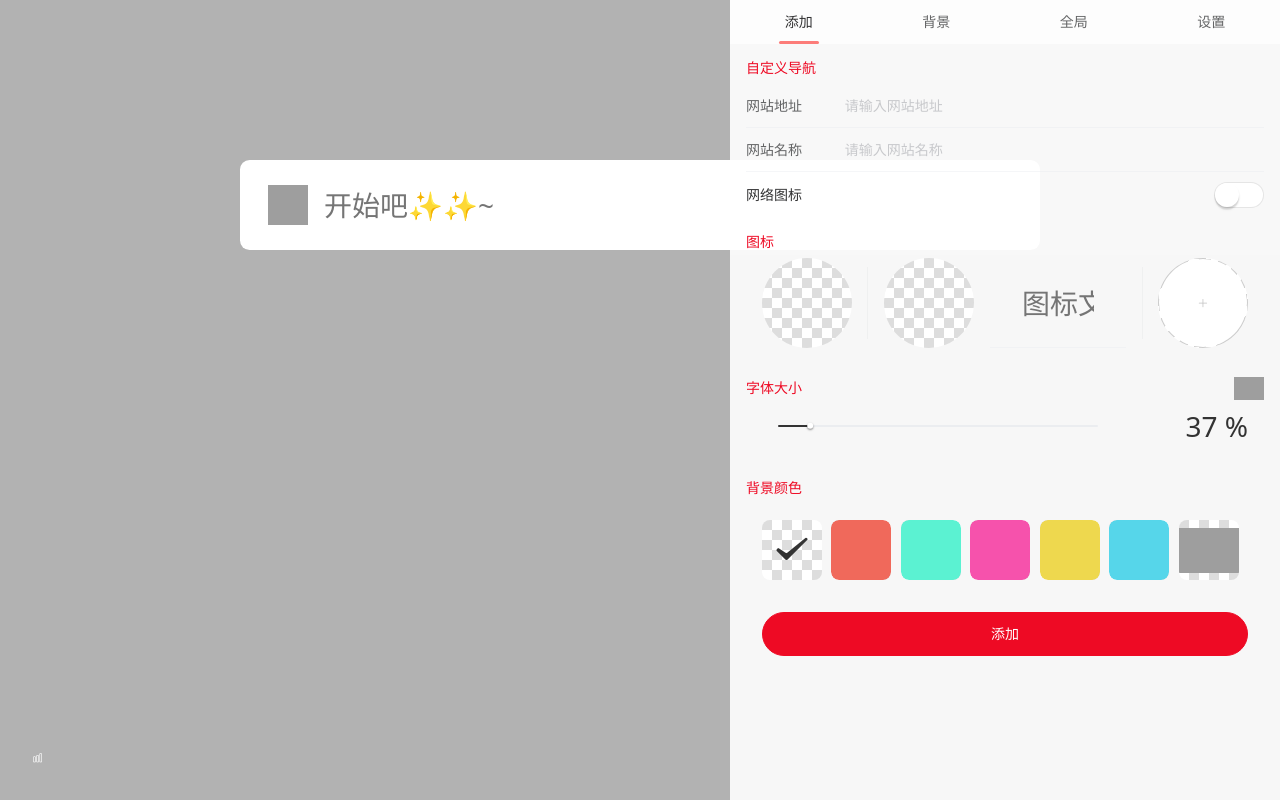
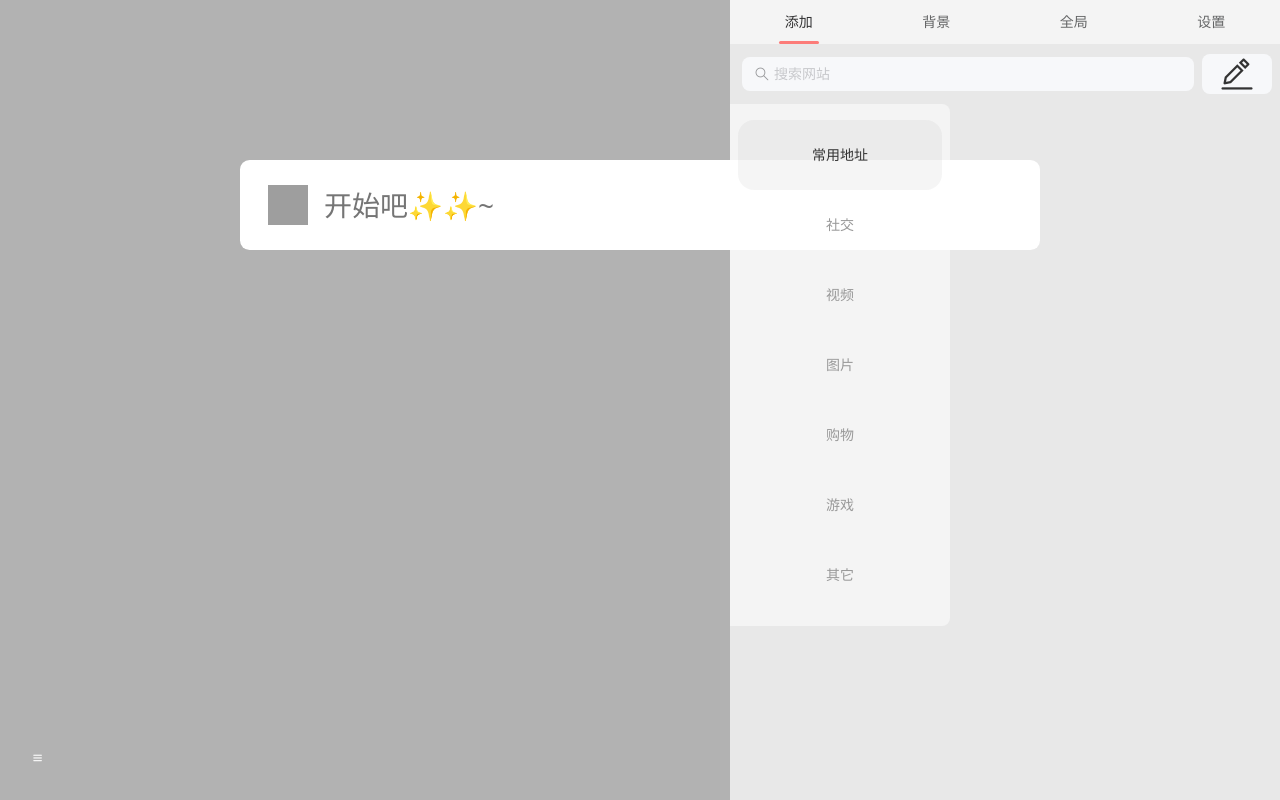
Before and after one commit to Rxdey/navigate-page, a Vue app: page / in a window 1280 px wide. Both pictures are taken after a click on the icon 37 px from the left and 757 px from the top of the page. Built offline with nearby package versions, Linux system fonts and the light colour scheme; grey boxes are pictures that could not be loaded; a small style sheet from the web is missing.

Commit message:
✨ feat(快捷导航): 增加内置快捷导航(未完成)

```diff
--- /dev/null
+++ b/src/conf/shortcutMenu.ts
@@ -0,0 +1,46 @@
+export const shortcutMenuNavList = [
+  {
+    tag: 1,
+    title: '常用地址',
+    icon: '',
+    disabled: 0,
+  },
+  {
+    tag: 2,
+    title: '社交',
+    icon: '',
+    disabled: 0,
+  },
+  {
+    tag: 3,
+    title: '视频',
+    icon: '',
+    disabled: 0,
+  },
+  {
+    tag: 4,
+    title: '图片',
+    icon: '',
+    disabled: 0,
+  },
+  {
+    tag: 5,
+    title: '购物',
+    icon: '',
+    disabled: 0,
+  },
+  {
+    tag: 6,
+    title: '游戏',
+    icon: '',
+    disabled: 0,
+  },
+  {
+    tag: 7,
+    title: '其它',
+    icon: '',
+    disabled: 0,
+  },
+];
+
+export const shortcutMenuList = [];
--- a/src/container/Setting/Setting.vue
+++ b/src/container/Setting/Setting.vue
@@ -1,11 +1,11 @@
 <template>
   <section class="setting-button">
-    <van-icon name="bar-chart-o" size=".7rem" color="#fff" @click="showPopup" />
+    <van-icon name="wap-nav" size=".7rem" color="#fff" @click="showPopup" />
   </section>
   <van-popup v-model:show="show" :position="popupSetting.position" :round="popupSetting.round" teleport="body" class="current-popup" :overlay-style="{ backgroundColor: 'transparent' }">
     <van-tabs v-model:active="active" animated color="#fc7c79" lazy-render>
       <van-tab title="添加">
-        <AddPaneVue />
+        <ShortcutMenu />
       </van-tab>
       <van-tab title="背景">
         <LayoutVue />
@@ -22,9 +22,9 @@
 <script setup lang="ts">
 import { ref, onMounted, computed } from 'vue';
 import { Popup as VanPopup, Tab as VanTab, Tabs as VanTabs, PopupPosition } from 'vant';
-import AddPaneVue from './components/AddPane.vue';
-import LayoutVue from './components/LayoutVue.vue';
-import GlobalVue from './components/Global.vue';
+import ShortcutMenu from './container/ShortcutMenu/ShortcutMenu.vue';
+import LayoutVue from './container/LayoutVue.vue';
+import GlobalVue from './container/Global.vue';
 
 const show = ref(false);
 const active = ref(0);
@@ -76,10 +76,10 @@ onMounted(() => {
 .current-popup {
   height: 70%;
   overflow: hidden;
-  background-color: rgba(255, 255, 255, .9);
+  background-color: rgba(255, 255, 255, .7);
   --van-cell-group-title-color: #ee0a24;
   .van-tabs__nav {
-    background-color: rgba(255, 255, 255, .7);
+    background-color: rgba(255, 255, 255, .5);
   }
   .van-cell,.van-cell-group {
     background-color: transparent;
--- a/src/container/Setting/components/AddPane.vue
+++ b/src/container/Setting/container/ShortcutMenu/AddPane.vue
@@ -1,7 +1,15 @@
 <template>
-  <section class="layout">
+  <!-- <section class="layout"> -->
     <div class="layout-wrap">
-      <van-cell-group title="自定义导航">
+      <van-cell-group>
+        <template #title>
+          <div class="custom-title">
+            <div class="title-content">自定义导航</div>
+            <div class="edit-button" @click="emit('onSwitch')">
+              <van-icon name="edit" />
+            </div>
+          </div>
+        </template>
         <van-field label="网站地址" v-model="form.sitUrl" placeholder="请输入网站地址"></van-field>
         <van-field label="网站名称" v-model="form.sitName" placeholder="请输入网站名称"></van-field>
         <van-cell center title="网络图标">
@@ -107,13 +115,11 @@
         </div>
       </van-cell-group>
     </div>
-
     <div class="button-wrap">
       <van-button block round type="danger" @click="handleSubmit">添加</van-button>
     </div>
-
     <Upload ref="uploadRef" @upload="onUpload"></Upload>
-  </section>
+  <!-- </section> -->
 </template>
 
 <script setup lang="ts">
@@ -128,6 +134,7 @@ import { UPDATE_SHORTCUT_LIST } from '@/store/conf';
 type TempColor = {
   rgba?: { r: number, g: number, b: number, a: number }
 }
+const emit = defineEmits(['onSwitch']);
 const store = useStore();
 const form: Ref<ShortcutData> = ref({
   sitUrl: '',
@@ -275,7 +282,25 @@ watch(tempFontColor, (val) => {
 </script>
 
 <style lang="less">
-@import url("../index.less");
+@import url("../../index.less");
+.custom-title {
+  display: flex;
+  flex-flow: row nowrap;
+  align-items: center;
+  .title-content {
+    flex: 1;
+  }
+  .edit-button {
+    width: 70px;
+    height: 70px;
+    border-radius: 8px;
+    background: #fff;
+    text-align: center;
+    line-height: 70px;
+    font-size: 40px;
+    color: #333;
+  }
+}
 .line {
   content: "";
   position: absolute;
--- /dev/null
+++ b/src/container/Setting/container/ShortcutMenu/ShortcutMenu.vue
@@ -0,0 +1,107 @@
+<template>
+  <section class="layout">
+    <template v-if="!switchPage">
+      <van-search v-model="searchValue" placeholder="搜索网站" background="transparent" @search="onSearch" show-action>
+        <template #action>
+          <div @click="onSwitchPage" class="showAddPane">
+            <van-icon name="edit" />
+          </div>
+        </template>
+      </van-search>
+      <div class="layout-wrap">
+        <div class="shortcutMenu">
+          <div class="shortcutMenu--aside">
+            <div class="shortcutMenu--aside__item" :class="{ active: active === item.tag }" v-for="item in shortcutMenuNavList" :key="item.tag" @click="onMenuChange(item)">
+              <van-icon v-if="item.icon" :name="item.icon"></van-icon>
+              <span>{{ item.title }}</span>
+            </div>
+          </div>
+          <div class="shortcutMenu--main"></div>
+        </div>
+      </div>
+    </template>
+    <template v-else>
+      <AddPaneVue @onSwitch="onSwitchPage"></AddPaneVue>
+    </template>
+  </section>
+</template>
+
+<script setup lang="ts">
+import { ref, onMounted, computed } from 'vue';
+import { Search as VanSearch } from 'vant';
+import { useRouter, useRoute } from 'vue-router';
+import { useStore } from '@/store';
+import { shortcutMenuNavList, shortcutMenuList } from '@/conf/shortcutMenu';
+import AddPaneVue from './AddPane.vue';
+
+const searchValue = ref('');
+const active = ref(1);
+const switchPage = ref(false);
+
+const onMenuChange = (data: typeof shortcutMenuNavList[number]) => {
+  const { tag } = data;
+  active.value = tag;
+};
+
+const onSwitchPage = () => {
+  switchPage.value = !switchPage.value;
+};
+const onSearch = () => {
+
+};
+</script>
+
+<style lang="less">
+@import url('../../index.less');
+
+.van-search__action:active {
+  background-color: transparent;
+}
+
+.van-search__content {
+  border-radius: 8px;
+}
+
+.showAddPane {
+  background: var(--van-search-content-background-color);
+  border-radius: 8px;
+  color: #333;
+  width: 70px;
+  height: 100%;
+  text-align: center;
+  font-size: 40px;
+
+}
+
+.shortcutMenu {
+  height: 100%;
+  display: flex;
+  flex-flow: row nowrap;
+  padding: 0;
+
+  &--aside {
+    width: 220px;
+    background-color: rgba(255, 255, 255, .5);
+    border-top-right-radius: 8px;
+    border-bottom-right-radius: 8px;
+    overflow: hidden;
+    padding: 16px 8px;
+
+    &__item {
+      padding: 24px 16px;
+      color: #999999;
+      text-align: center;
+      border-radius: 16px;
+
+      &.active {
+        color: #333333;
+        background-color: rgba(153, 153, 153, .1);
+      }
+    }
+  }
+
+  &--main {
+    flex: 1;
+  }
+}
+</style>
```
Also changed, not shown: src/container/Setting/container/Global.vue (renamed from src/container/Setting/components/Global.vue), src/container/Setting/container/LayoutVue.vue (renamed from src/container/Setting/components/LayoutVue.vue).
